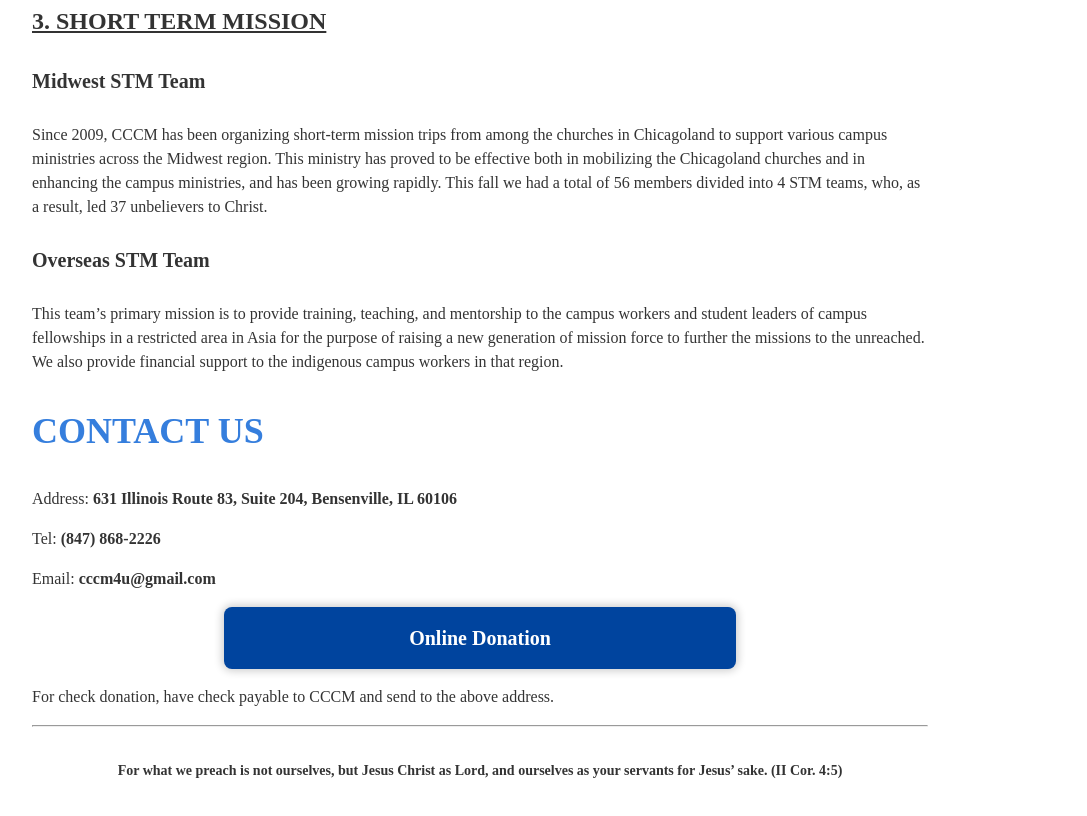
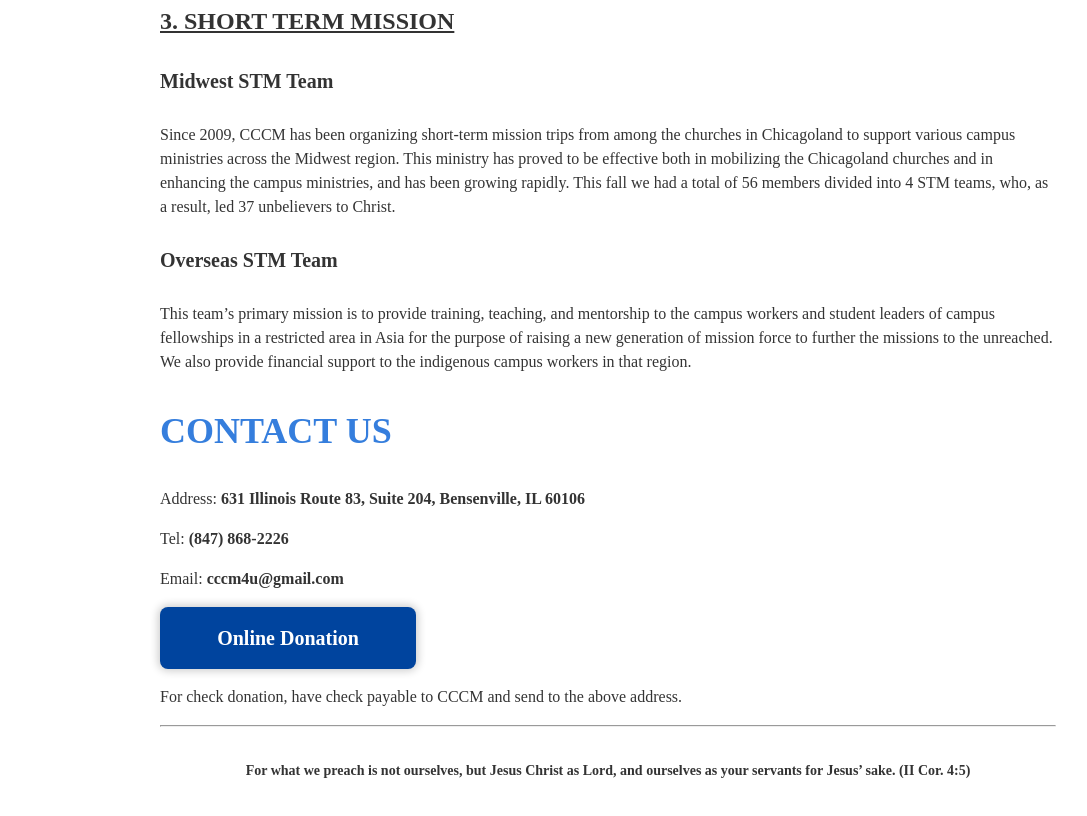
Before and after one commit to CCCMForHim/en.cccmforhim, a plain HTML site: page index.html in a window 1280 px wide. Shown: the part 2080-2896 px from the top of the page, without its empty margins (32-1119 px from the left). Drawn offline with nearby package versions, Linux system fonts and the light colour scheme.

Commit message:
Update index.html

```diff
--- a/index.html
+++ b/index.html
@@ -8,7 +8,7 @@
     <link rel="stylesheet" href="https://unpkg.com/tachyons@4.10.0/css/tachyons.min.css"/>
   </head>
   <body>
-    <main class="black-80 fw5 pa3 pa4-m ph5-l pv4-l lh-copy mw8">
+    <main class="black-80 fw5 pa3 pa4-m ph5-l pv4-l lh-copy mw8 center">
       <h1 class="f1 tc">Chicago Chinese Christian Missions</h1>
       <h6 class="f6 tc"><a target="_blank" href="http://cccmforhim.org" class="link dim blue">Chinese Version 中文版网站</a></h6>
       <hr>
@@ -47,7 +47,7 @@
       <p>Address: <b>631 Illinois Route 83, Suite 204, Bensenville, IL 60106</b></p>
       <p>Tel: <b style="unicode-bidi:bidi-override;direction:rtl;user-select:none;">6222<span style="display:none">nothing</span>-868<span style="display:none">ignore</span> (748)</b></p>
       <p>Email: <b style="unicode-bidi:bidi-override;direction:rtl;user-select:none;">moc.lia<span style="display:none">nothing</span>mg&#64;<span style="display:none">ignore</span>u4mccc</b></p>
-      <p><a href="https://payment.cccmforhim.org/ target="_blank" class="link tc db pa3 bg-dark-blue bg-hover-blue white f5 f4-ns b br3 mw6 w-100 center shadow-2">Online Donation</a></p>
+      <p><a href="https://payment.cccmforhim.org/ target="_blank" class="link tc db pa3 bg-dark-blue hover-blue white f5 f4-ns b br3 mw5 w-100 shadow-2">Online Donation</a></p>
       <p>For check donation, have check payable to CCCM and send to the above address. </p>
       <hr>
       <h6 class="f6 tc">For what we preach is not ourselves, but Jesus Christ as Lord, and ourselves as your servants for Jesus’ sake. (II Cor. 4:5) </h6>
```
